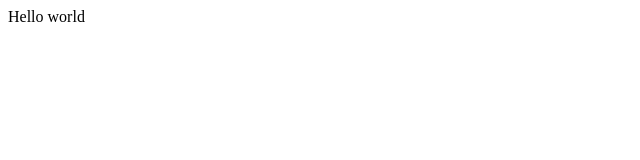
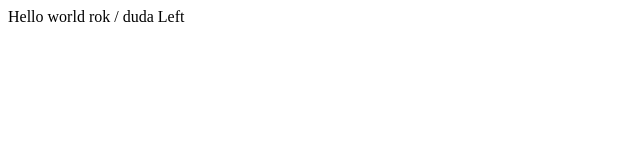
Before and after one commit to dudaleft/duda-vit, a plain HTML site: page index.html in a window 1280 px wide. Shown: the whole page, without its empty margins (0-640 px from the left). Drawn offline with Linux system fonts and the light colour scheme.

Commit message:
change index.html

```diff
--- a/index.html
+++ b/index.html
@@ -19,6 +19,6 @@
     </head>
 
     <body>
-        Hello world
+        Hello world rok / duda Left
     </body>
 </html>
```
